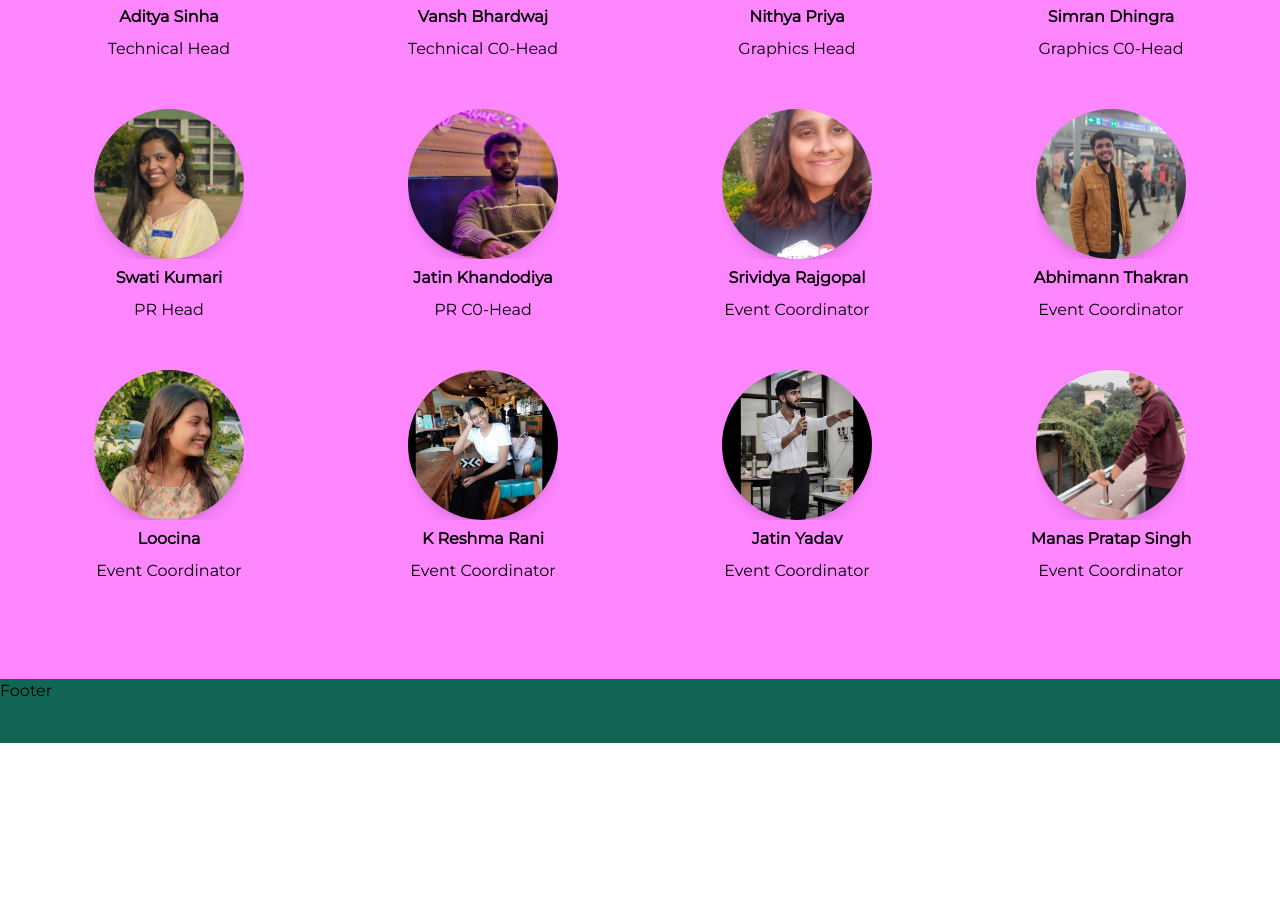
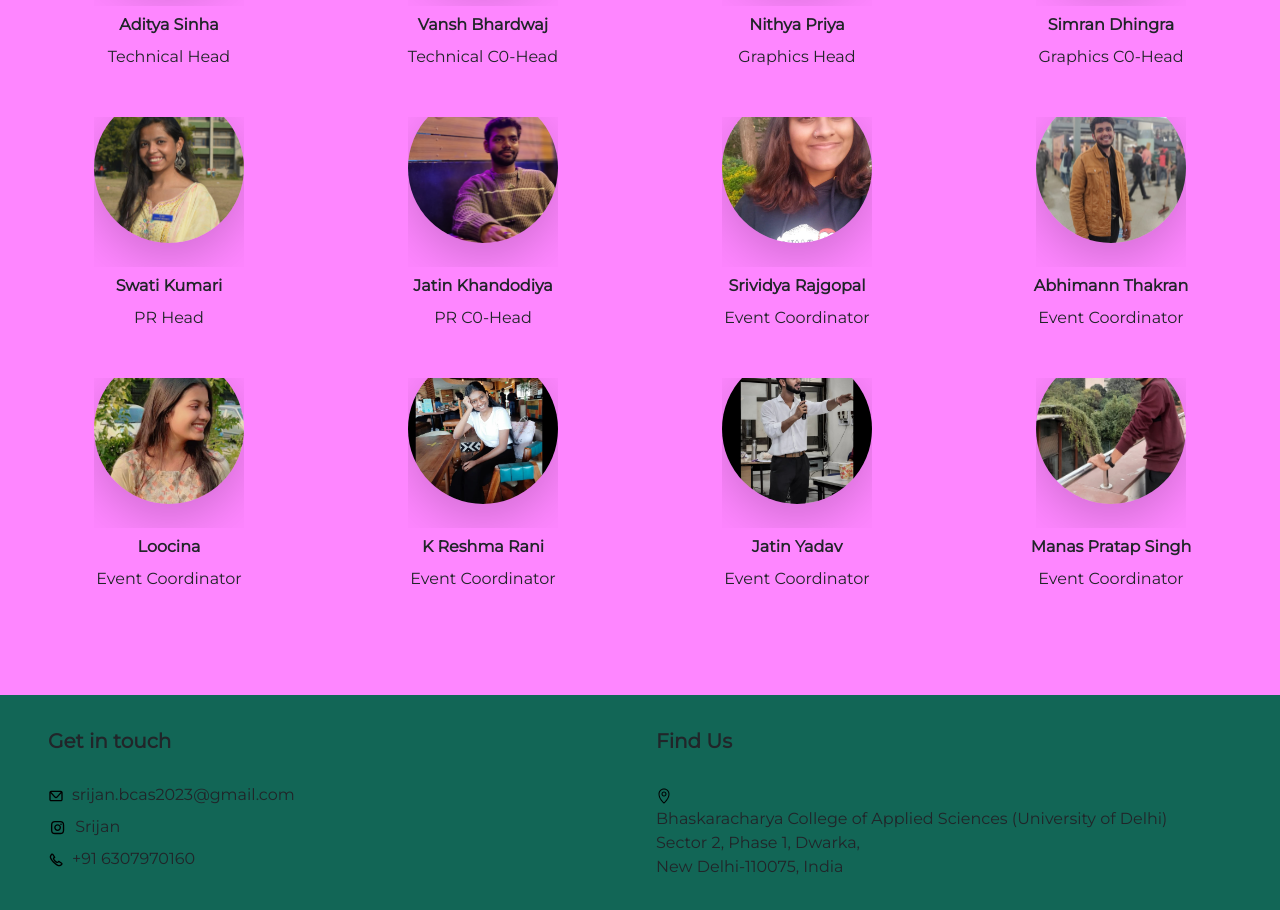
Before and after one commit to adityawebdev/srijan, a Next.js app: page /team in a window 1280 px wide. Shown: the part 890-1800 px from the top of the page. Before the commit the page ends 1633 px from the top, so only its background shows below. Built offline with nearby package versions, Linux system fonts and the light colour scheme; a web font is replaced by a local one.

Commit message:
20-Carousel-footerText

```diff
--- a/components/Banner.css
+++ /dev/null
@@ -1,46 +0,0 @@
-.carousel-open:checked + .carousel-item {
-  position: static;
-  opacity: 100;
-}
-
-.carousel-item {
-  -webkit-transition: opacity 0.6s ease-out;
-  transition: opacity 0.6s ease-out;
-}
-
-#carousel-1:checked ~ .control-1,
-#carousel-2:checked ~ .control-2,
-#carousel-3:checked ~ .control-3 {
-  display: block;
-}
-
-.carousel-indicators {
-  list-style: none;
-  margin: 0;
-  padding: 0;
-  position: absolute;
-  bottom: 2%;
-  left: 0;
-  right: 0;
-  text-align: center;
-  z-index: 10;
-}
-
-#carousel-1:checked
-  ~ .control-1
-  ~ .carousel-indicators
-  li:nth-child(1)
-  .carousel-bullet,
-#carousel-2:checked
-  ~ .control-2
-  ~ .carousel-indicators
-  li:nth-child(2)
-  .carousel-bullet,
-#carousel-3:checked
-  ~ .control-3
-  ~ .carousel-indicators
-  li:nth-child(3)
-  .carousel-bullet {
-  color: #000;
-  /*Set to match the Tailwind colour you want the active one to be */
-}
--- a/components/Banner.js
+++ b/components/Banner.js
@@ -1,10 +1,38 @@
-import React from "react";
+import React, { useState } from "react";
+import Carousel from 'react-bootstrap/Carousel';
 
-import { banner1, banner2, banner3 } from "../assets";
+
+// IMP --- banner3 keeps breaking, i.e. undefined
+import { banner1, banner2 } from "../assets";
 import Image from "next/image";
 
 const Banner = () => {
-  return <div>banner</div>;
+  const [index, setIndex] = useState(0);
+
+  const handleSelect = (selectedIndex, e) => {
+    setIndex(selectedIndex);
+  };
+
+  return (
+    <div>
+      <Carousel activeIndex={index} onSelect={handleSelect}>
+        <Carousel.Item>
+          <Image
+            src={banner1}
+            className="d-block w-100"
+            style={{ objectFit: "cover" }}
+          />
+        </Carousel.Item>
+        <Carousel.Item>
+          <Image
+            src={banner2}
+            className="d-block w-100"
+            style={{ objectFit: "cover" }}
+          />
+        </Carousel.Item>
+      </Carousel>
+    </div>
+  );
 };
 
 export default Banner;
--- a/components/Footer.js
+++ b/components/Footer.js
@@ -1,7 +1,125 @@
 import React from "react";
 
 const Footer = () => {
-  return <div className="h-16 bg-green">Footer</div>;
+  return (
+    <footer className="bg-green mx-auto p-8">
+      <div className="w-full mx-auto flex flex-wrap gap-8 lg:gap-0">
+        <div className="flex w-full lg:w-1/2">
+          <div className="px-3 md:px-0">
+            <h3 className="font-bold text-gray-900 lg:text-xl">Get in touch</h3>
+            <ul className="list-reset items-center pt-4">
+              <li>
+                <a
+                  className="inline-block no-underline hover:text-black hover:underline py-1"
+                  href="mailto:srijan.bcas2023@gmail.com"
+                  target="_blank"
+                >
+                  <svg
+                    xmlns="http://www.w3.org/2000/svg"
+                    className="inline"
+                    width="1rem"
+                    height="1rem"
+                    viewBox="0 0 24 24"
+                    fill="none"
+                  >
+                    <path
+                      fill-rule="evenodd"
+                      clip-rule="evenodd"
+                      d="M2.54433 5.16792C3.0468 4.46923 3.86451 4 4.8 4H19.2C20.1355 4 20.9532 4.46923 21.4557 5.16792C21.7993 5.64567 22 6.235 22 6.86667V17.1333C22 18.682 20.7804 20 19.2 20H4.8C3.21964 20 2 18.682 2 17.1333V6.86667C2 6.23499 2.20074 5.64567 2.54433 5.16792ZM4.9327 6L11.2598 12.9647C11.6566 13.4015 12.3434 13.4015 12.7402 12.9647L19.0673 6H4.9327ZM20 7.94766L14.2205 14.3096C13.0301 15.6199 10.9699 15.6199 9.77948 14.3096L4 7.94766V17.1333C4 17.6466 4.39214 18 4.8 18H19.2C19.6079 18 20 17.6466 20 17.1333V7.94766Z"
+                      fill="#000000"
+                    />
+                  </svg>
+                  <span className="pl-2">srijan.bcas2023@gmail.com</span>
+                </a>
+              </li>
+              <li>
+                <a
+                  className="inline-block no-underline hover:text-black hover:underline py-1"
+                  href="https://www.instagram.com/srijanbcas"
+                  target="_blank"
+                >
+                  <svg
+                    xmlns="http://www.w3.org/2000/svg"
+                    className="inline"
+                    fill="#000000"
+                    width="1.2rem"
+                    height="1.2rem"
+                    viewBox="0 0 32 32"
+                  >
+                    <path d="M20.445 5h-8.891A6.559 6.559 0 0 0 5 11.554v8.891A6.559 6.559 0 0 0 11.554 27h8.891a6.56 6.56 0 0 0 6.554-6.555v-8.891A6.557 6.557 0 0 0 20.445 5zm4.342 15.445a4.343 4.343 0 0 1-4.342 4.342h-8.891a4.341 4.341 0 0 1-4.341-4.342v-8.891a4.34 4.34 0 0 1 4.341-4.341h8.891a4.342 4.342 0 0 1 4.341 4.341l.001 8.891z" />
+                    <path d="M16 10.312c-3.138 0-5.688 2.551-5.688 5.688s2.551 5.688 5.688 5.688 5.688-2.551 5.688-5.688-2.55-5.688-5.688-5.688zm0 9.163a3.475 3.475 0 1 1-.001-6.95 3.475 3.475 0 0 1 .001 6.95zM21.7 8.991a1.363 1.363 0 1 1-1.364 1.364c0-.752.51-1.364 1.364-1.364z" />
+                  </svg>
+                  <span className="pl-2">Srijan</span>
+                </a>
+              </li>
+              <li>
+                <a
+                  className="inline-block no-underline hover:text-black hover:underline py-1"
+                  href="tel:+916307970160"
+                  target="_blank"
+                >
+                  <svg
+                    xmlns="http://www.w3.org/2000/svg"
+                    className="inline"
+                    width="1rem"
+                    height="1rem"
+                    viewBox="0 0 24 24"
+                    fill="none"
+                  >
+                    <path
+                      fill-rule="evenodd"
+                      clip-rule="evenodd"
+                      d="M9.20711 14.7929C11.5251 17.111 13.6781 18.4033 15.2802 19.121C16.6787 19.7475 18.3296 19.2562 19.6167 17.9691L19.9114 17.6744L16.3752 15.4241C15.7026 16.4048 14.4319 16.979 13.1632 16.4434C12.2017 16.0376 10.9302 15.3445 9.7929 14.2071C8.65557 13.0698 7.96243 11.7983 7.55659 10.8369C7.02105 9.56817 7.59528 8.29741 8.57591 7.62479L6.32562 4.08863L6.0309 4.38335C4.74381 5.67044 4.25256 7.32131 4.87905 8.71986C5.59671 10.322 6.88908 12.4749 9.20711 14.7929ZM14.4626 20.9462C12.6479 20.1334 10.2905 18.7047 7.7929 16.2071C5.29532 13.7096 3.86668 11.3521 3.05381 9.53748C1.9781 7.13609 2.95955 4.62627 4.61669 2.96913L4.91141 2.67441C5.81615 1.76967 7.32602 1.93541 8.01294 3.01488L10.8437 7.46315C10.9957 7.70201 11.0393 7.99411 10.9637 8.26696C10.8881 8.53981 10.7005 8.76784 10.4472 8.89446L9.81354 9.2113C9.38171 9.42721 9.2931 9.80786 9.39916 10.0591C9.73804 10.8619 10.3046 11.8904 11.2071 12.7929C12.1097 13.6955 13.1381 14.262 13.9409 14.6009C14.1922 14.7069 14.5728 14.6183 14.7887 14.1865L15.1056 13.5528C15.2322 13.2996 15.4602 13.1119 15.7331 13.0363C16.0059 12.9607 16.298 13.0044 16.5369 13.1564L20.9852 15.9871C22.0646 16.674 22.2304 18.1839 21.3256 19.0886L21.0309 19.3833C19.3738 21.0405 16.8639 22.0219 14.4626 20.9462Z"
+                      fill="#000000"
+                    />
+                  </svg>
+                  <span className="pl-2">+91 6307970160</span>
+                </a>
+              </li>
+            </ul>
+          </div>
+        </div>
+        <div className="flex w-full lg:w-1/2">
+          <div className="px-3 md:px-0">
+            <h3 className="font-bold text-gray-900 lg:text-xl">Find Us</h3>
+            <div className="pt-4">
+              <a
+                className="inline-block no-underline hover:text-black hover:underline py-1"
+                href="https://goo.gl/maps/x56XDLsdkcVP2KC38"
+                target="_blank"
+              >
+                <div className="inline">
+                  <svg className="inline"
+                    xmlns="http://www.w3.org/2000/svg"
+                    width="1rem"
+                    height="1rem"
+                    viewBox="0 0 8.4666669 8.4666669"
+                  >
+                    <defs id="defs2" />
+                    <g id="layer1" transform="translate(0,-288.53332)">
+                      <path
+                        d="m 4.2324219,288.79688 c -1.6042437,0 -2.9101556,1.30591 -2.9101563,2.91015 -10e-7,2.82277 2.7460938,4.96875 2.7460938,4.96875 a 0.26460978,0.26460978 0 0 0 0.3300781,0 c 0,0 2.7460996,-2.14598 2.7460937,-4.96875 -3.4e-6,-1.60424 -1.3078657,-2.91015 -2.9121093,-2.91015 z m 0,0.52929 c 1.3182605,0 2.3828097,1.0626 2.3828125,2.38086 4.8e-6,2.30926 -2.0910618,4.13374 -2.3808594,4.38086 -0.2884142,-0.24588 -2.3828134,-2.0707 -2.3828125,-4.38086 5e-7,-1.31826 1.0625988,-2.38086 2.3808594,-2.38086 z"
+                        id="path929"
+                      />
+                      <path
+                        d="m 4.2324219,290.38477 c -0.7274912,0 -1.3222633,0.59477 -1.3222657,1.32226 -4.5e-6,0.7275 0.5947697,1.32422 1.3222657,1.32422 0.727496,0 1.3242233,-0.59672 1.3242187,-1.32422 -2.3e-6,-0.72749 -0.5967275,-1.32226 -1.3242187,-1.32226 z m 0,0.52929 c 0.4415089,0 0.7949204,0.35146 0.7949219,0.79297 2.7e-6,0.44151 -0.35341,0.79492 -0.7949219,0.79492 -0.441512,0 -0.7929715,-0.35341 -0.7929688,-0.79492 1.4e-6,-0.44151 0.3514598,-0.79297 0.7929688,-0.79297 z"
+                        id="circle931"
+                      />
+                    </g>
+                  </svg>
+                </div>
+                <p>
+                  Bhaskaracharya College of Applied Sciences (University of Delhi)<br/>
+                  Sector 2, Phase 1, Dwarka,<br/>
+                  New Delhi-110075, India
+                </p>
+              </a>
+            </div>
+          </div>
+        </div>
+      </div>
+    </footer>
+  );
 };
 
 export default Footer;
--- a/package.json
+++ b/package.json
@@ -8,9 +8,11 @@
     "lint": "next lint"
   },
   "dependencies": {
+    "bootstrap": "^5.2.3",
     "chart.js": "^3.7.0",
     "next": "12.0.10",
     "react": "17.0.2",
+    "react-bootstrap": "^2.7.2",
     "react-countup": "^6.1.1",
     "react-dom": "17.0.2"
   },
--- a/pages/_app.js
+++ b/pages/_app.js
@@ -1,6 +1,6 @@
 import Layout from "../components/Layout";
+import 'bootstrap/dist/css/bootstrap.min.css';
 import "../styles/globals.css";
-import "../components/Banner.css";
 
 function MyApp({ Component, pageProps }) {
   return (
--- a/styles/globals.css
+++ b/styles/globals.css
@@ -6,3 +6,11 @@
 body {
   font-family: "Montserrat", sans-serif;
 }
+
+.w-100 {
+  width: 100% !important;
+}
+
+.d-block {
+  display: block !important;
+}
```
Also changed, not shown: 1 other file (tests, documents, lock files or other folders).
